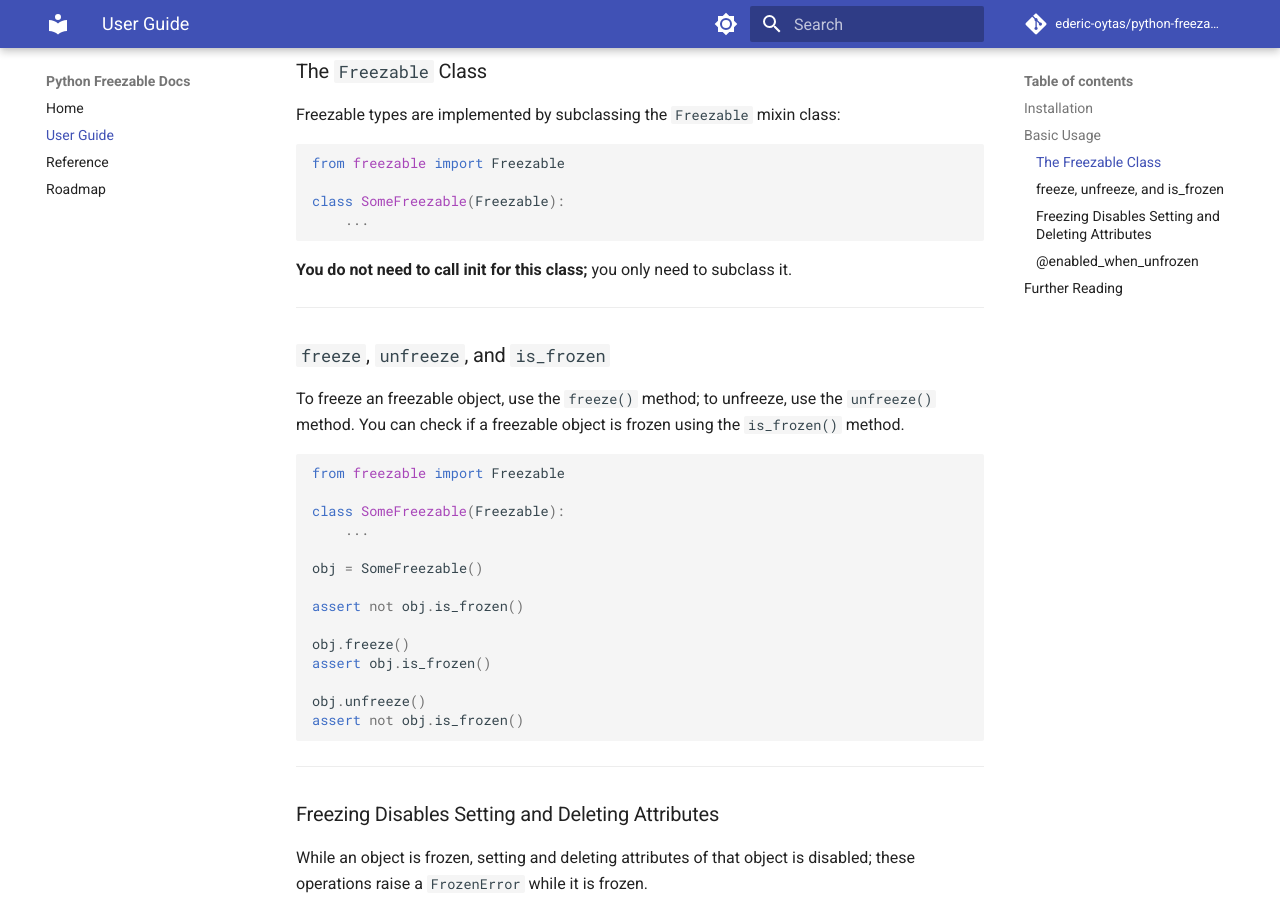
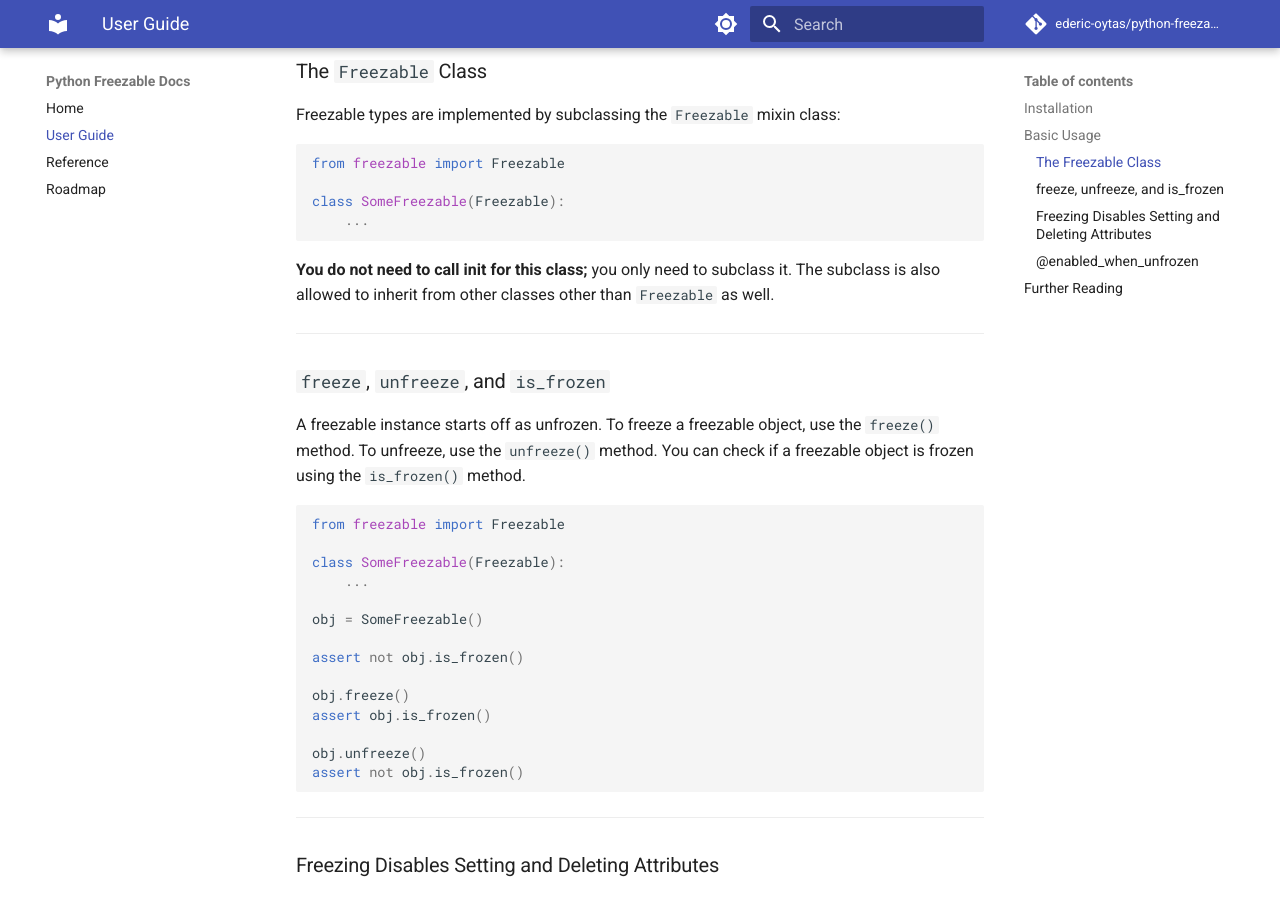
Before and after one commit to ederic-oytas/freezable-mixin, an MkDocs documentation site: the page built from docs/user-guide.md, in a window 1280 px wide and 900 px high, scrolled down 542 px. Built offline with MkDocs 1.6.1 and Material for MkDocs 9.7.7, drawn with Linux system fonts in a browser that asks for light colours; comment, search, counter and statistics services are not loaded.

Commit message:
Edit two paragraphs

````diff
--- a/docs/user-guide.md
+++ b/docs/user-guide.md
@@ -34,15 +34,16 @@ class SomeFreezable(Freezable):
 ```
 
 **You do not need to call __init__ for this class;** you only need to subclass
-it.
+it. The subclass is also allowed to inherit from other classes other than
+`Freezable` as well.
 
 ---
 
 ### `freeze`, `unfreeze`, and `is_frozen`
 
-To freeze an freezable object, use the `freeze()` method; to unfreeze, use
-the `unfreeze()` method. You can check if a freezable object is frozen using
-the `is_frozen()` method.
+A freezable instance starts off as unfrozen. To freeze a freezable object,
+use the `freeze()` method. To unfreeze, use the `unfreeze()` method. You can
+check if a freezable object is frozen using the `is_frozen()` method.
 
 ```python
 from freezable import Freezable
````
